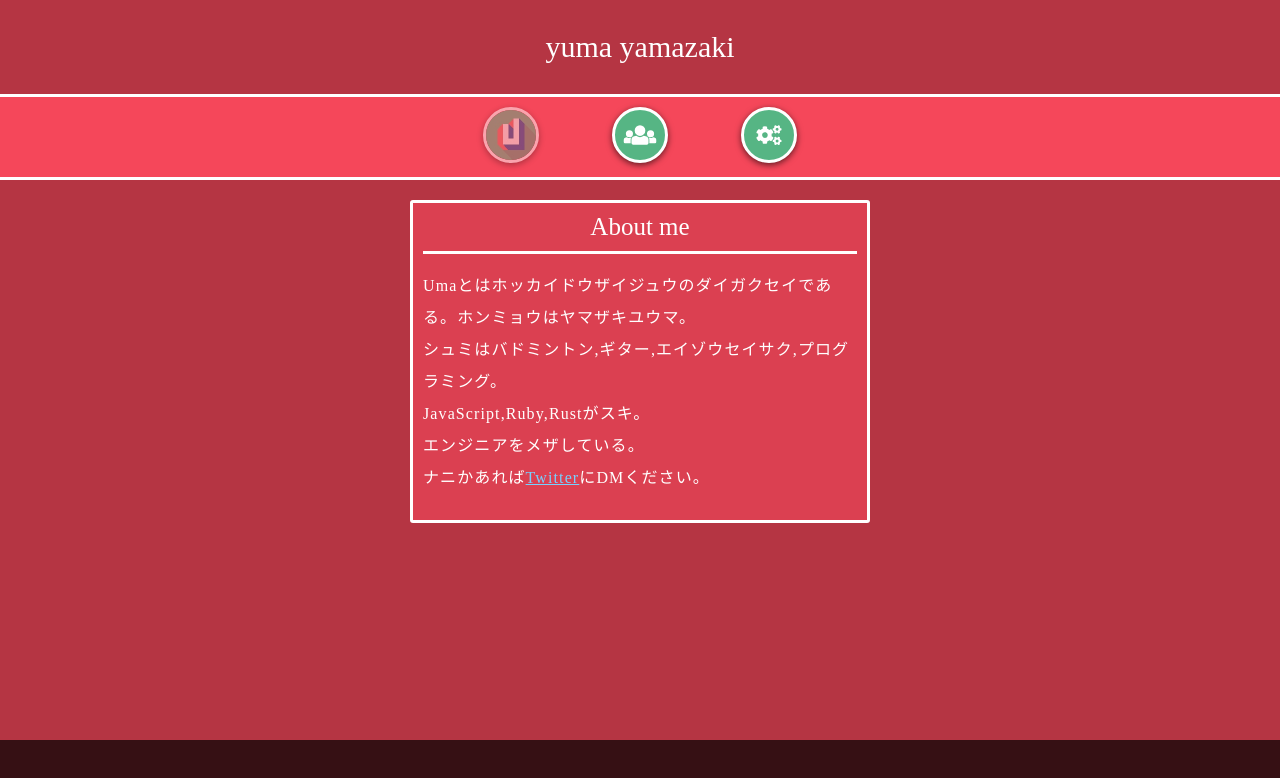
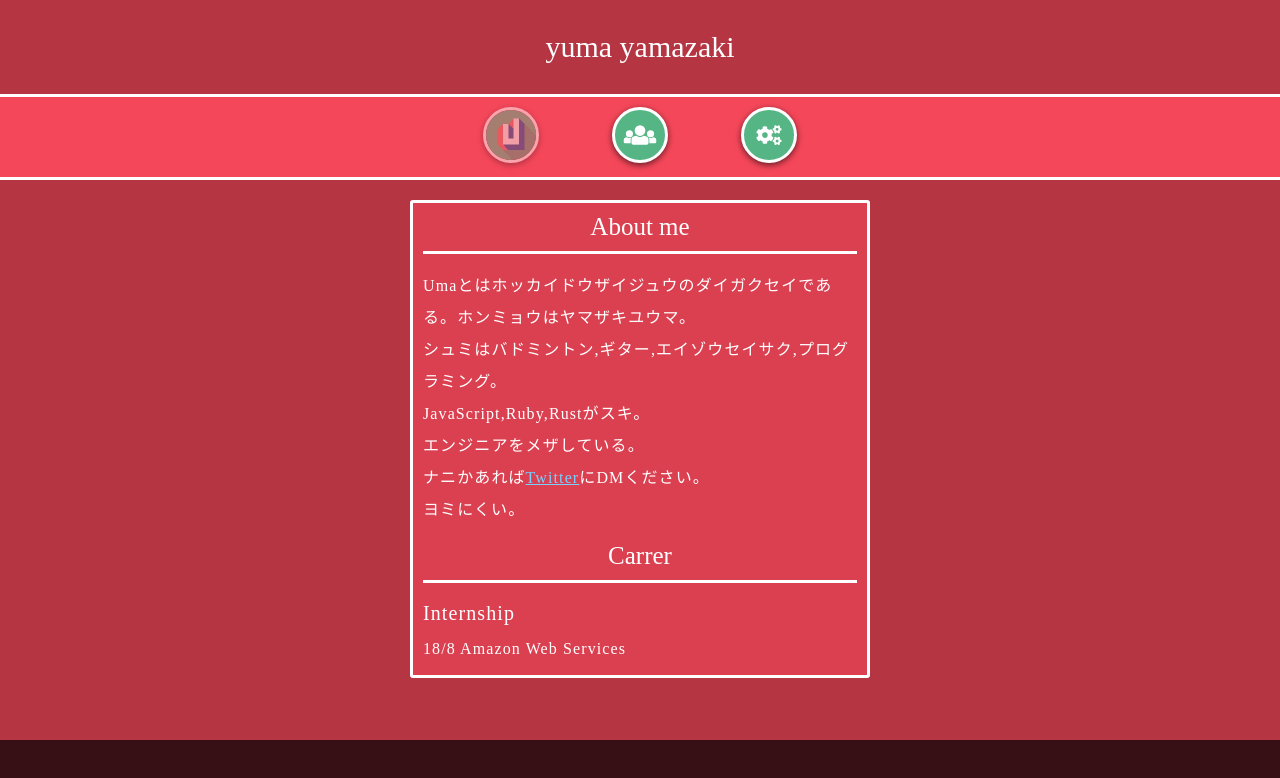
Before and after one commit to yumazak/uma, a Vue app: page / in a window 1280 px wide. Shown: the top 778 px of the page. Built offline with nearby package versions, Linux system fonts and the light colour scheme; a web font is replaced by a local one.

Commit message:
add internship info

```diff
--- a/src/components/about.vue
+++ b/src/components/about.vue
@@ -8,8 +8,16 @@
                     シュミはバドミントン,ギター,エイゾウセイサク,プログラミング。<br/>
                     JavaScript,Ruby,Rustがスキ。<br/>
                     エンジニアをメザしている。<br/>
-                    ナニかあれば<a href="https://twitter.com/progorp" target="brank">Twitter</a>にDMください。
+                    ナニかあれば<a href="https://twitter.com/progorp" target="brank">Twitter</a>にDMください。<br/>
+                    ヨミにくい。
                 </p>
+            </section>
+            <section>
+                <p class="card-title">Carrer</p>
+                <div class="card-content">
+                    <p class="subtitle">Internship</p>
+                    18/8 Amazon Web Services
+                </div>
             </section>
         </div>
     </div>
@@ -23,3 +31,10 @@ export default {
   }
 }
 </script>
+
+<style scoped>
+.subtitle {
+    font-size: 20px;
+    margin: 0px;
+}
+</style>
```
